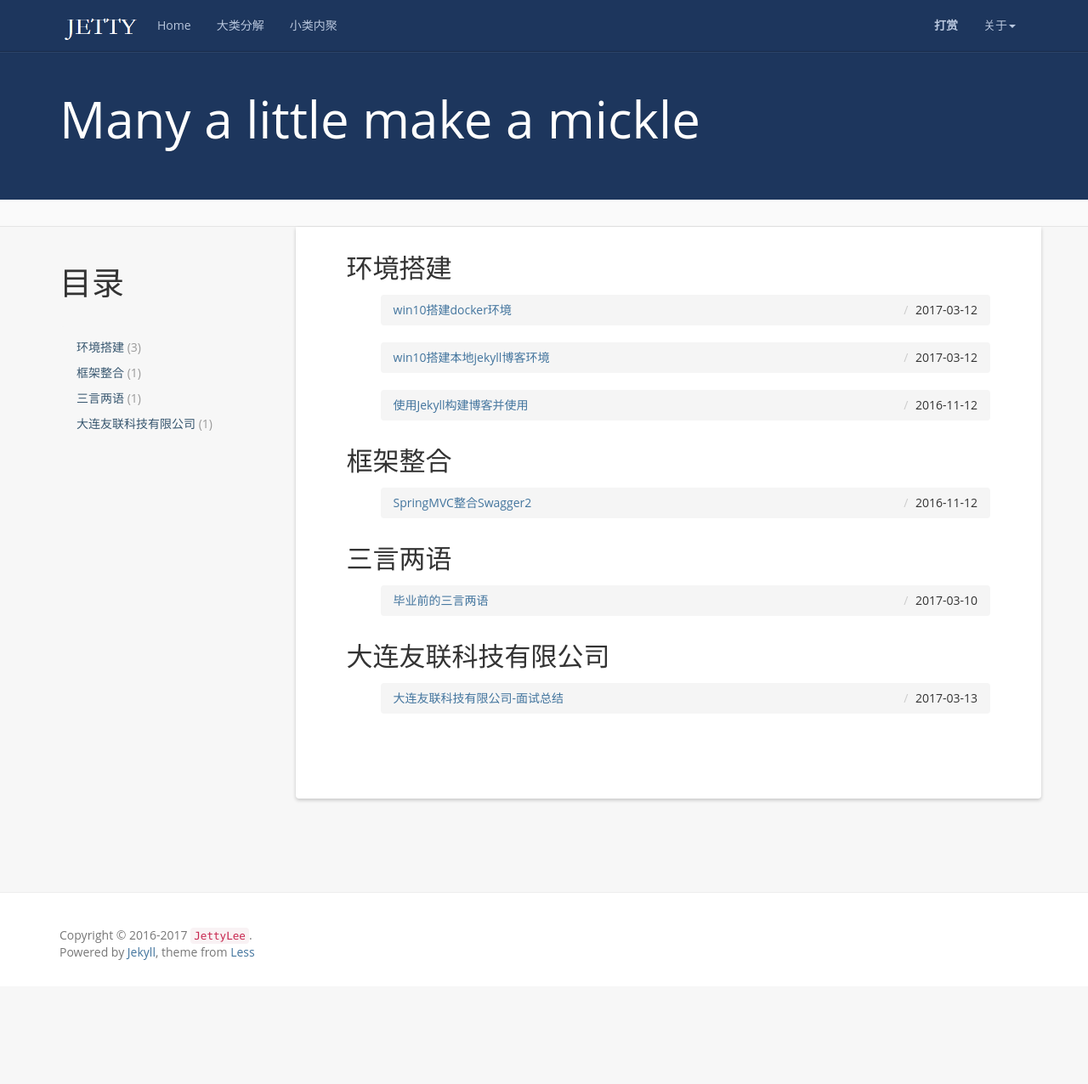
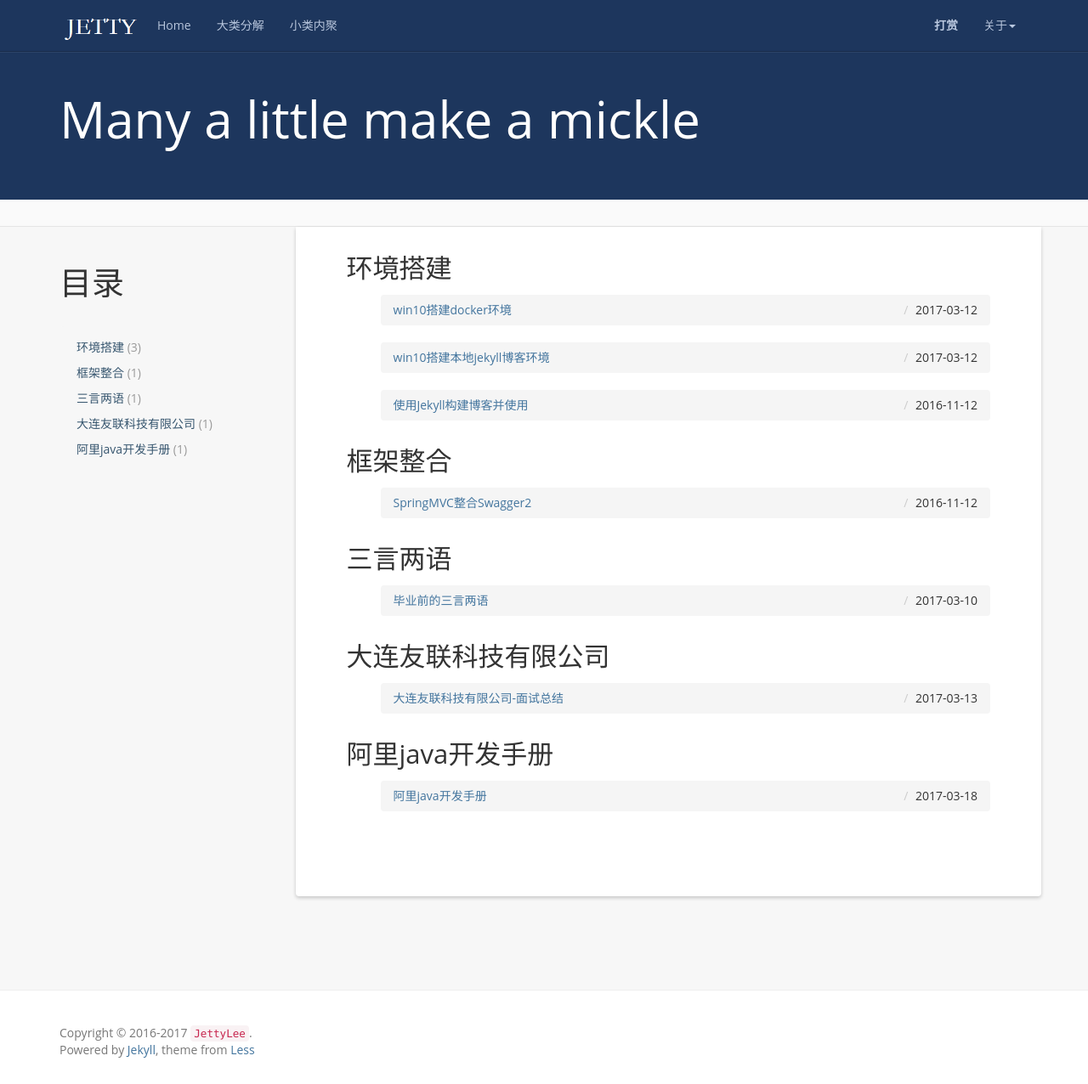
Before and after one commit to JettyLee/blog, a Jekyll site: the page built from tag/index.html, in a window 1280 px wide and 1276 px high. Shown: the whole window at 85% size. Built offline with Jekyll 4.4.1, drawn with Linux system fonts in a browser that asks for light colours; comment, search, counter and statistics services are not loaded.

Commit message:
update book list

```diff
--- /dev/null
+++ b/_posts/2017-03-18-Ali-Java-handbook.md
@@ -0,0 +1,23 @@
+---
+layout: post
+title:  "阿里java开发手册"
+date:   2017-03-18 22:13:01 +0800
+categories: Java
+tag: 阿里java开发手册
+---
+
+* content
+{:toc}
+
+
+
+<a href="https://yq.aliyun.com/articles/69327?utm_content=m_10088" target= "_blank">阿里巴巴Java开发手册（正式版）</a>
+
+
+
+
+
+
+[jekyll]:      http://jekyllrb.com
+[jekyll-gh]:   https://github.com/jekyll/jekyll
+[jekyll-help]: https://github.com/jekyll/jekyll-help
--- a/books.md
+++ b/books.md
@@ -12,3 +12,4 @@ permalink: /books/
 -----------------------------------------------------------------
 
 + 《SpringBoot揭秘 快速构建微服务体系》 王富强
++ 《阿里巴巴Java开发手册》
```
